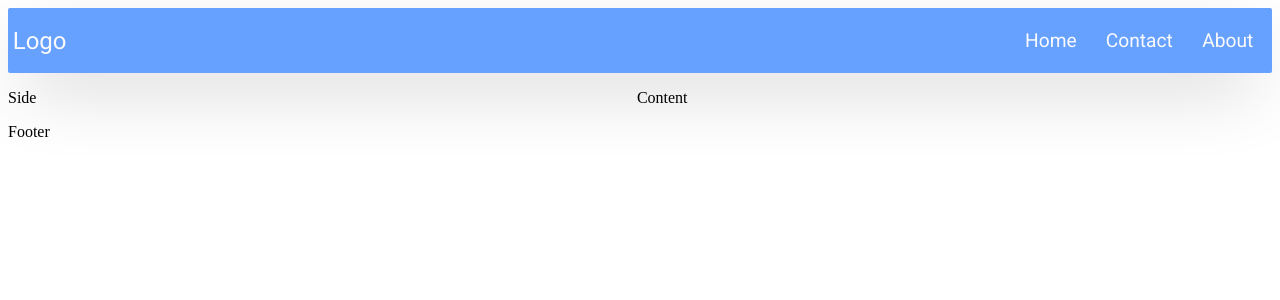
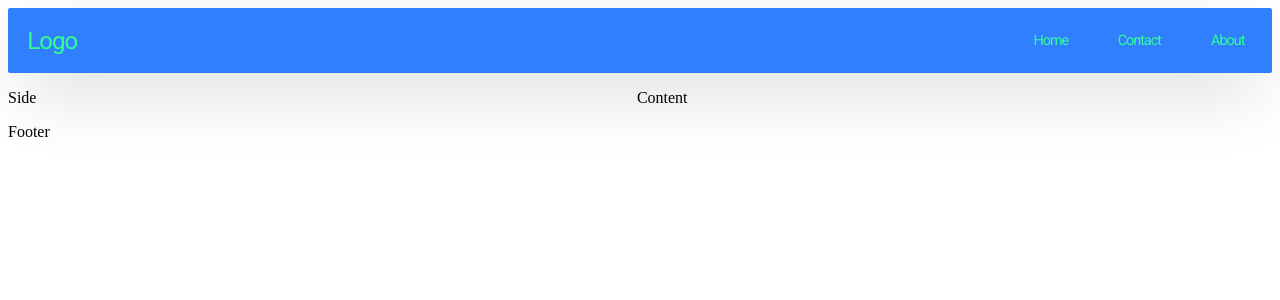
Before and after one commit to koogordo/ag-vis-ui, an Angular app: page / in a window 1280 px wide. Shown: the top 300 px of the page. Built offline with nearby package versions, Linux system fonts and the light colour scheme.

Commit message:
more work on top bar

```diff
--- a/src/app/top-bar/top-bar.component.css
+++ b/src/app/top-bar/top-bar.component.css
@@ -11,14 +11,14 @@ h6 {
 .top-bar {
   width: 100%;
   height: 65px;
-  background-color: rgba(48, 127, 255, 0.734);
+  background-color: rgba(48, 127, 255, 1);
   border-radius: 2px;
   -webkit-box-shadow: -1px 25px 73px -15px rgba(199, 199, 199, 1);
   -moz-box-shadow: -1px 25px 73px -15px rgba(199, 199, 199, 1);
   box-shadow: -1px 25px 73px -15px rgba(199, 199, 199, 1);
 }
 .top-bar-brand {
-  width: 5%;
+  width: 7%;
   height: 100%;
 }
 .top-bar-item {
@@ -29,11 +29,20 @@ h6 {
   margin: auto;
   font-size: 1.5em;
   text-decoration: none;
-  color: rgba(250, 250, 250, 1);
+  color: rgba(48, 255, 144, 1);
+  transition: 0.2s;
+  letter-spacing: -1px;
 }
+
 .top-bar-link {
   margin: auto;
-  font-size: 1.2em;
+  font-size: 0.9em;
   text-decoration: none;
-  color: rgba(250, 250, 250, 1);
+  color: rgba(48, 255, 144, 1);
+  transition: 0.2s;
+  letter-spacing: -1px;
 }
+.top-bar-link:hover,
+.top-bar-brand-link:hover {
+  filter: brightness(0.865);
+}
```
